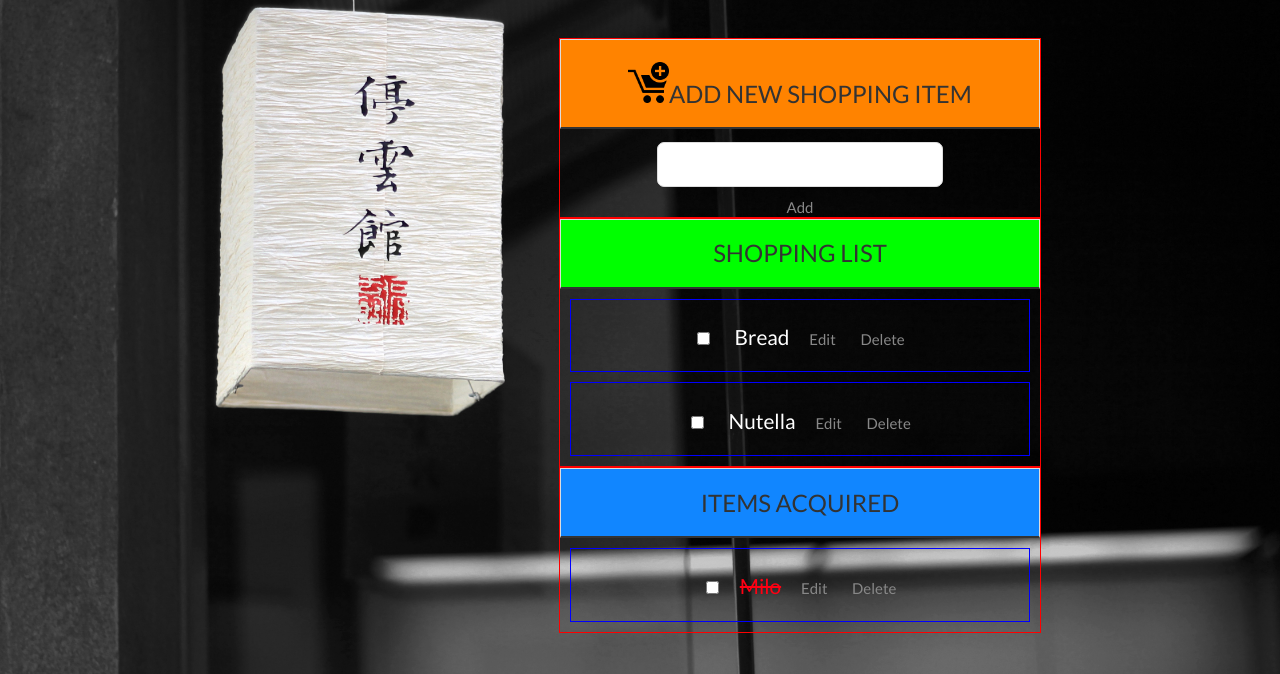
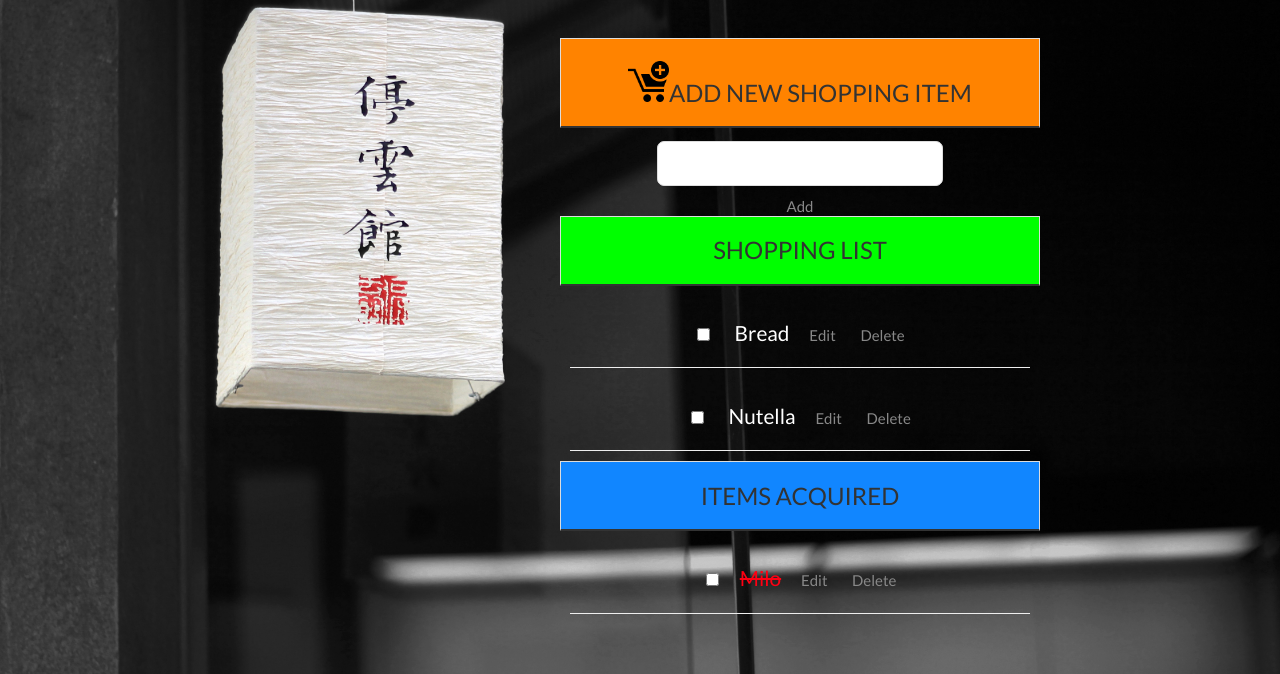
Before and after one commit to andela-oolofinyo/ShoppingSite, a plain HTML site: page index.html in a window 1280 px wide. Shown: the part 126-800 px from the top of the page. Drawn offline with Linux system fonts and the light colour scheme.

Commit message:
Shopping Site 6

```diff
--- a/stylesheet/main.css
+++ b/stylesheet/main.css
@@ -85,10 +85,6 @@ button:hover {
 
 /********ADD DIV********/
 
-/*#add {
-	text-align: center;
-	}*/
-
 
 #add h3, #bought h3, #list h3{
 	margin: 0 auto;
@@ -133,12 +129,8 @@ h3 img{
 #list, #bought, #add {
 	width: 50%;
 	margin: 0 auto;
-	border: 1px solid red;
 }
 
-#list li, #bought li, #add li {
-	border: 1px solid blue;
-}
 
 #list h3{
 	background-color: #00FF00;
```
